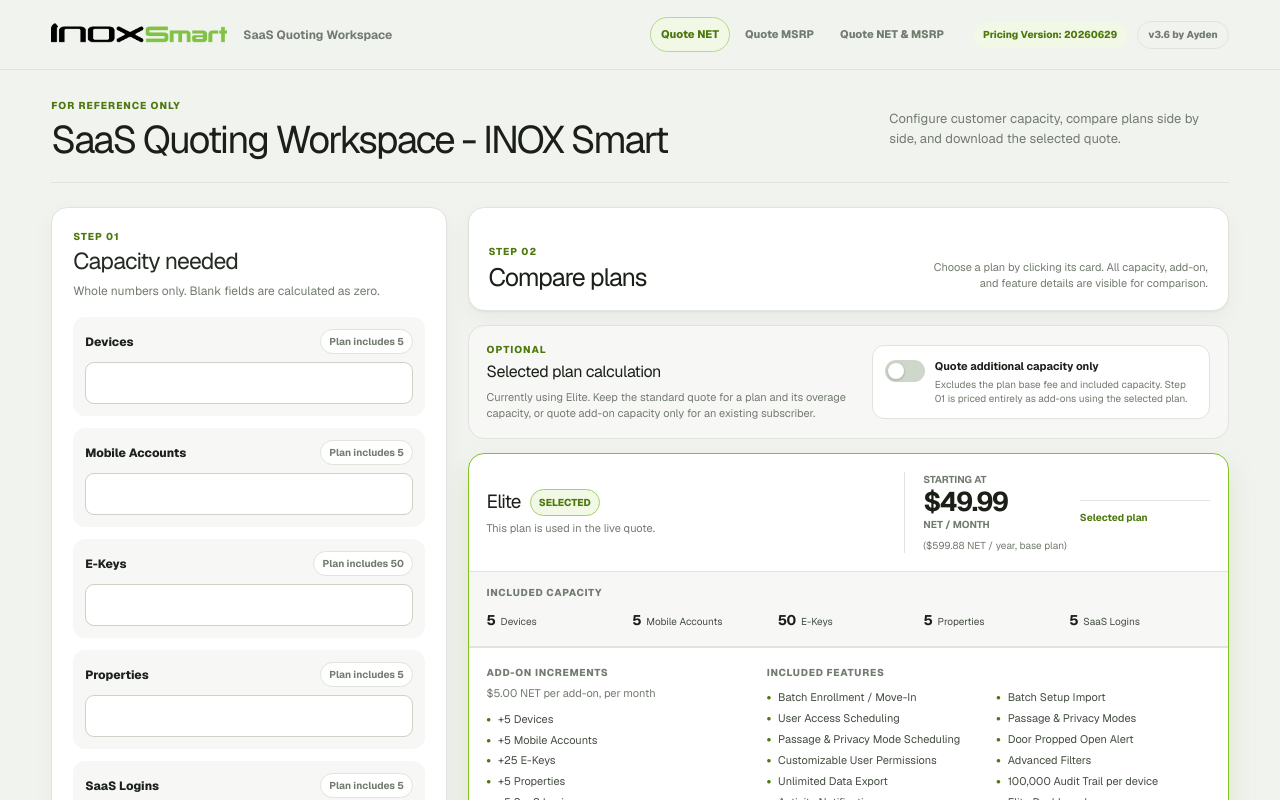
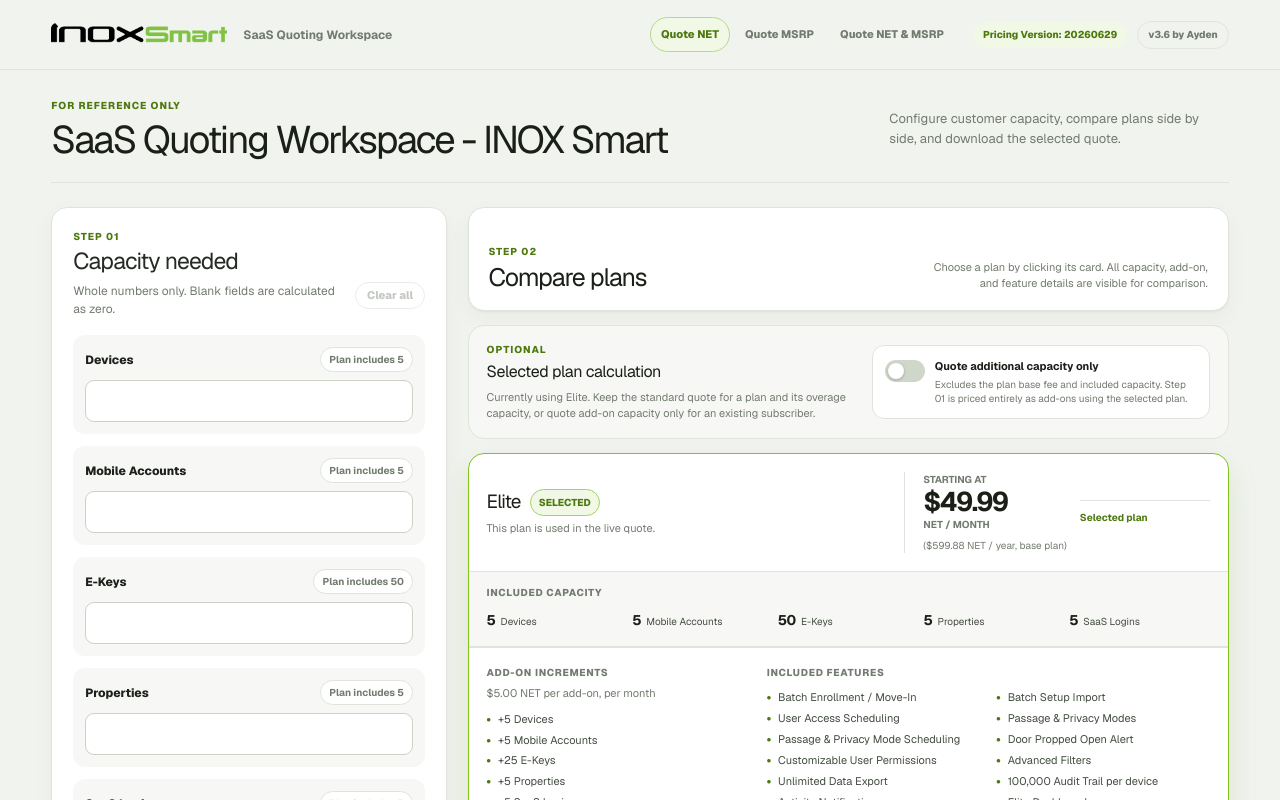
Before and after one commit to imayden/inox-smart-saas-quoting-tool, a Next.js app: page /16E5/NET-pricing in a window 1280 px wide. Shown: the top 800 px of the page. Built offline with nearby package versions, Linux system fonts and the light colour scheme.

Commit message:
feat: finalize v3.6 flexible quoting

```diff
--- a/app/components/CapacityInputs.module.css
+++ b/app/components/CapacityInputs.module.css
@@ -18,12 +18,50 @@
   margin-top: 5px;
 }
 
-.sectionHeader > p {
+.headerActions {
+  align-items: flex-end;
+  display: flex;
+  flex-direction: column;
+  gap: 9px;
+}
+
+.headerActions p {
   color: var(--text-muted);
   font-size: 13px;
   line-height: 1.5;
   max-width: 300px;
   text-align: right;
+}
+
+.clearButton {
+  background: transparent;
+  border: 1px solid var(--border-strong);
+  border-radius: 999px;
+  color: var(--text-muted);
+  cursor: pointer;
+  font: inherit;
+  font-size: 11px;
+  font-weight: 720;
+  line-height: 1;
+  padding: 7px 11px;
+  transition: background 160ms ease, border-color 160ms ease, color 160ms ease;
+}
+
+.clearButton:hover:not(:disabled) {
+  background: var(--brand-soft);
+  border-color: var(--brand);
+  color: var(--brand-dark);
+}
+
+.clearButton:focus-visible {
+  border-color: var(--brand);
+  box-shadow: 0 0 0 3px color-mix(in srgb, var(--brand) 24%, transparent);
+  outline: none;
+}
+
+.clearButton:disabled {
+  cursor: default;
+  opacity: 0.42;
 }
 
 .grid {
@@ -109,10 +147,21 @@
   margin-bottom: 17px;
 }
 
-.workspace .sectionHeader > p {
+.workspace .headerActions {
+  align-items: flex-start;
+  flex-direction: row;
+  justify-content: space-between;
+  width: 100%;
+}
+
+.workspace .headerActions p {
   font-size: 12px;
   max-width: none;
   text-align: left;
+}
+
+.workspace .clearButton {
+  flex: 0 0 auto;
 }
 
 .workspace .grid {
@@ -148,7 +197,14 @@
     gap: 8px;
   }
 
-  .sectionHeader > p {
+  .headerActions {
+    align-items: flex-start;
+    flex-direction: row;
+    justify-content: space-between;
+    width: 100%;
+  }
+
+  .headerActions p {
     text-align: left;
   }
 
--- a/app/components/CapacityInputs.tsx
+++ b/app/components/CapacityInputs.tsx
@@ -7,6 +7,7 @@
   requirements: CapacityRequirements;
   selectedPlan: PricingPlan;
   onChange: (key: keyof CapacityRequirements, value: string) => void;
+  onClear: () => void;
   variant?: "default" | "workspace";
 }
 
@@ -15,8 +16,13 @@
   requirements,
   selectedPlan,
   onChange,
+  onClear,
   variant = "default",
 }: CapacityInputsProps) {
+  const hasEnteredCapacity = CAPACITIES.some(
+    (capacity) => requirements[capacity.key] !== "",
+  );
+
   return (
     <section
       className={`${styles.section} ${variant === "workspace" ? styles.workspace : ""}`}
@@ -27,7 +33,17 @@
           <p className="section-kicker">Step 01</p>
           <h2 id="capacity-heading">{additionalCapacityOnly ? "Additional capacity required" : "Capacity needed"}</h2>
         </div>
-        <p>{additionalCapacityOnly ? "Enter only the capacity to add. All values are billed as add-ons in whole bundles." : "Whole numbers only. Blank fields are calculated as zero."}</p>
+        <div className={styles.headerActions}>
+          <p>{additionalCapacityOnly ? "Enter only the capacity to add. All values are billed as add-ons in whole bundles." : "Whole numbers only. Blank fields are calculated as zero."}</p>
+          <button
+            className={styles.clearButton}
+            disabled={!hasEnteredCapacity}
+            onClick={onClear}
+            type="button"
+          >
+            Clear all
+          </button>
+        </div>
       </div>
 
       <div className={styles.grid}>
--- a/app/components/PricingBreakdown.tsx
+++ b/app/components/PricingBreakdown.tsx
@@ -174,13 +174,14 @@
             <span>Term discount (%)</span>
             <input
               aria-label="Term discount percentage"
-              inputMode="numeric"
+              inputMode="decimal"
               max="100"
               min="0"
               onChange={(event) =>
                 updateAdjustments({ discountPercent: normalizeDiscountPercent(event.target.value) })
               }
-              placeholder="e.g. 20"
+              placeholder="e.g. 28.56"
+              step="0.01"
               type="number"
               value={adjustments.discountPercent ?? ""}
             />
--- a/app/components/PricingConfigurator.tsx
+++ b/app/components/PricingConfigurator.tsx
@@ -62,6 +62,15 @@
     }
   }
 
+  function handleClearCapacities() {
+    const emptyRequirements = createEmptyRequirements();
+    const bestPlan = selectBestPlan(emptyRequirements);
+
+    setRequirements(emptyRequirements);
+    setSelectedPlanId(bestPlan.id);
+    setAutoMatched(bestPlan.id !== selectedPlanId);
+  }
+
   function handlePlanSelect(planId: string) {
     setSelectedPlanId(planId);
     setAutoMatched(false);
@@ -105,6 +114,7 @@
             <div className={styles.stickyPanel}>
               <CapacityInputs
                 onChange={handleCapacityChange}
+                onClear={handleClearCapacities}
                 requirements={requirements}
                 additionalCapacityOnly={pricingMethod === "additional-capacity-only"}
                 selectedPlan={selectedPlan}
--- a/app/lib/quoteOptions.ts
+++ b/app/lib/quoteOptions.ts
@@ -41,8 +41,14 @@
 }
 
 export function normalizeDiscountPercent(value: string): number | undefined {
-  const parsed = normalizeWholeNumber(value);
-  return parsed === undefined ? undefined : Math.min(100, parsed);
+  if (value.trim() === "") return undefined;
+  const parsed = Number.parseFloat(value);
+  if (!Number.isFinite(parsed)) return undefined;
+
+  // Discounts can be quoted to the nearest hundredth of one percent (e.g. 28.56%).
+  // Keep the normalized value at two decimal places so both the live quote and PDF
+  // calculate and display the same result.
+  return Math.min(100, Math.max(0, Number(parsed.toFixed(2))));
 }
 
 export function effectiveTermYears(adjustments: QuoteAdjustments): number {
```
Also changed, not shown: app/pdf/generateQuotePdf.ts (+21 -8 lines), 2 other files (tests, documents, lock files or other folders).
